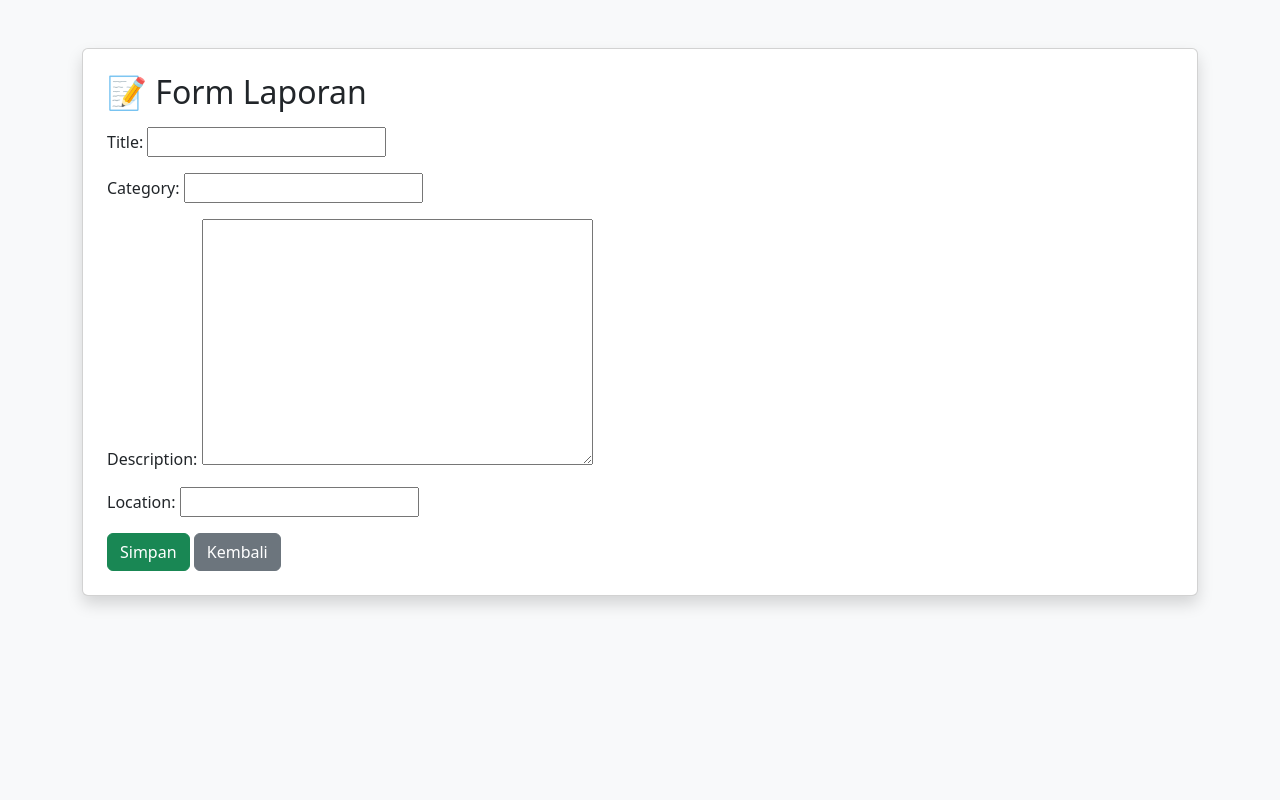
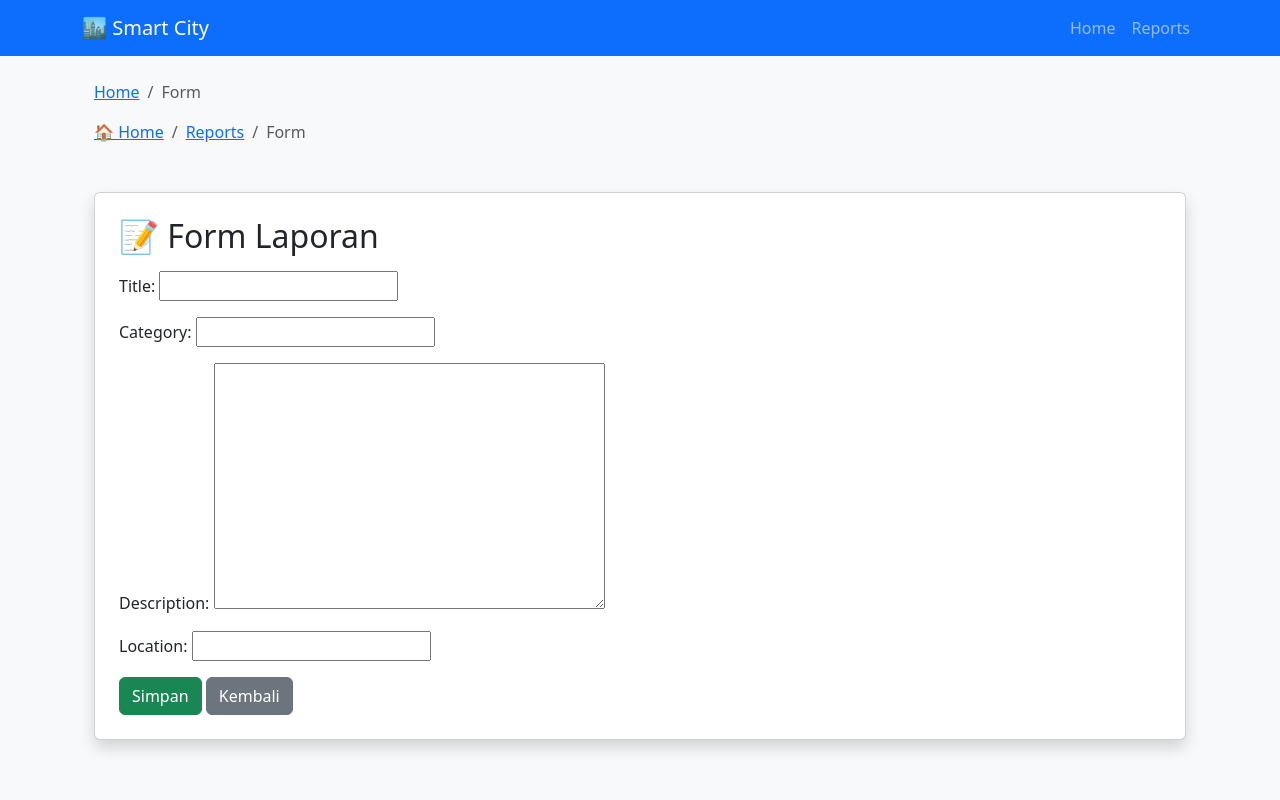
Before and after one commit to IET-Polinela/project-2026-fufufafa27, a Django app: page /add/ in a window 1280 px wide. Run offline with Django 5.2, Linux system fonts and the light colour scheme.

Commit message:
LabSession5

```diff
--- a/main_app/views.py
+++ b/main_app/views.py
@@ -2,6 +2,7 @@ from django.views.generic import ListView, DetailView, CreateView, UpdateView, D
 from django.views import View
 from django.urls import reverse_lazy
 from django.shortcuts import get_object_or_404, redirect
+from django.contrib import messages   # 🔥 TAMBAHAN
 from .models import Report
 
 
@@ -20,7 +21,7 @@ class ReportListView(ListView):
 class ReportDetailView(DetailView):
     model = Report
     template_name = 'main_app/report_detail.html'
-    context_object_name = 'report'   #
+    context_object_name = 'report'
 
 
 # ======================
@@ -32,6 +33,11 @@ class ReportCreateView(CreateView):
     template_name = 'main_app/report_form.html'
     success_url = reverse_lazy('report_list')
 
+    # 🔥 TAMBAHAN
+    def form_valid(self, form):
+        messages.success(self.request, "Laporan berhasil ditambahkan")
+        return super().form_valid(form)
+
 
 # ======================
 # UPDATE
@@ -42,6 +48,11 @@ class ReportUpdateView(UpdateView):
     template_name = 'main_app/report_form.html'
     success_url = reverse_lazy('report_list')
 
+    # 🔥 TAMBAHAN
+    def form_valid(self, form):
+        messages.success(self.request, "Laporan berhasil diperbarui")
+        return super().form_valid(form)
+
 
 # ======================
 # DELETE
@@ -50,7 +61,12 @@ class ReportDeleteView(DeleteView):
     model = Report
     template_name = 'main_app/report_confirm_delete.html'
     success_url = reverse_lazy('report_list')
-    context_object_name = 'report'   #
+    context_object_name = 'report'
+
+    # 🔥 TAMBAHAN
+    def delete(self, request, *args, **kwargs):
+        messages.success(self.request, "Laporan berhasil dihapus")
+        return super().delete(request, *args, **kwargs)
 
 
 # ======================
@@ -62,10 +78,12 @@ class ReportUpdateStatusView(View):
 
         new_status = request.POST.get('status')
 
-        #
         allowed_status = ['REPORTED', 'VERIFIED', 'IN_PROGRESS', 'RESOLVED']
         if new_status in allowed_status:
             report.status = new_status
             report.save()
 
+            # 🔥 TAMBAHAN
+            messages.success(request, "Status berhasil diperbarui")
+
         return redirect('report_list')
--- a/npm_iet_2026/urls.py
+++ b/npm_iet_2026/urls.py
@@ -4,4 +4,6 @@ from django.urls import path, include
 urlpatterns = [
     path('admin/', admin.site.urls),
     path('', include('main_app.urls')),  # arahkan ke app
+    path('contact/', include('contacts.urls')),  # arahkan ke app contact
+    path('about/', include('about.urls')),  # arahkan ke app about
 ]
--- /dev/null
+++ b/templates/base.html
@@ -0,0 +1,63 @@
+<!DOCTYPE html>
+<html lang="en">
+<head>
+    <meta charset="UTF-8">
+    <meta name="viewport" content="width=device-width, initial-scale=1">
+
+    <title>{% block title %}Smart City{% endblock %}</title>
+
+    <!-- Bootstrap -->
+    <link href="https://cdn.jsdelivr.net/npm/bootstrap@5.3.0/dist/css/bootstrap.min.css" rel="stylesheet">
+</head>
+
+<body>
+
+<!-- NAVBAR -->
+<nav class="navbar navbar-expand-lg navbar-dark bg-primary">
+    <div class="container">
+        <a class="navbar-brand" href="/">🏙 Smart City</a>
+
+        <!-- 🔥 TAMBAHAN NAVIGATION -->
+        <button class="navbar-toggler" type="button" data-bs-toggle="collapse" data-bs-target="#navbarNav">
+            <span class="navbar-toggler-icon"></span>
+        </button>
+
+        <div class="collapse navbar-collapse" id="navbarNav">
+            <ul class="navbar-nav ms-auto">
+
+                <li class="nav-item">
+                    <a class="nav-link" href="/">Home</a>
+                </li>
+
+                <li class="nav-item">
+                    <a class="nav-link" href="{% url 'report_list' %}">Reports</a>
+                </li>
+
+
+            </ul>
+        </div>
+    </div>
+</nav>
+
+<!-- ALERT -->
+<div class="container mt-3">
+    {% if messages %}
+        {% for message in messages %}
+            <div class="alert alert-success alert-dismissible fade show">
+                {{ message }}
+                <button class="btn-close" data-bs-dismiss="alert"></button>
+            </div>
+        {% endfor %}
+    {% endif %}
+</div>
+
+<!-- CONTENT -->
+<div class="container mt-4">
+    {% block content %}
+    {% endblock %}
+</div>
+
+<script src="https://cdn.jsdelivr.net/npm/bootstrap@5.3.0/dist/js/bootstrap.bundle.min.js"></script>
+
+</body>
+</html>
--- a/templates/main_app/report_form.html
+++ b/templates/main_app/report_form.html
@@ -1,3 +1,6 @@
+{% extends 'base.html' %}
+{% block content %}
+
 <!DOCTYPE html>
 <html>
 <head>
@@ -6,21 +9,55 @@
 </head>
 <body class="bg-light">
 
+<!-- 🔥 BREADCRUMB (ASLI) -->
+<nav class="container mt-3">
+  <ol class="breadcrumb">
+    <li class="breadcrumb-item"><a href="/">Home</a></li>
+    <li class="breadcrumb-item active">Form</li>
+  </ol>
+</nav>
+
+<!-- 🔥 TAMBAHAN BREADCRUMB -->
+<nav class="container mt-2">
+  <ol class="breadcrumb">
+    <li class="breadcrumb-item"><a href="/">🏠 Home</a></li>
+    <li class="breadcrumb-item"><a href="{% url 'report_list' %}">Reports</a></li>
+    <li class="breadcrumb-item active">Form</li>
+  </ol>
+</nav>
+
 <div class="container mt-5">
     <div class="card shadow p-4">
 
         <h2 class="mb-3">📝 Form Laporan</h2>
 
-        <form method="post">
+        <form method="post" id="form">
             {% csrf_token %}
             {{ form.as_p }}
 
-            <button type="submit" class="btn btn-success">Simpan</button>
+            <button type="submit" class="btn btn-success" id="btnSubmit">Simpan</button>
             <a href="{% url 'report_list' %}" class="btn btn-secondary">Kembali</a>
         </form>
 
     </div>
 </div>
 
+<script>
+document.getElementById("form").addEventListener("submit", function(e){
+    e.preventDefault();
+
+    let btn = document.getElementById("btnSubmit");
+
+    btn.innerHTML = '<span class="spinner-border spinner-border-sm"></span> Loading...';
+    btn.disabled = true;
+
+    setTimeout(() => {
+        e.target.submit();
+    }, 2000);
+});
+</script>
+
 </body>
 </html>
+
+{% endblock %}
```
Also changed, not shown: about/templates/about/about.html (added, +31 -0 lines), templates/main_app/report_confirm_delete.html (+38 -9 lines), templates/main_app/report_detail.html (+14 -0 lines), templates/main_app/report_list.html (+26 -12 lines).
